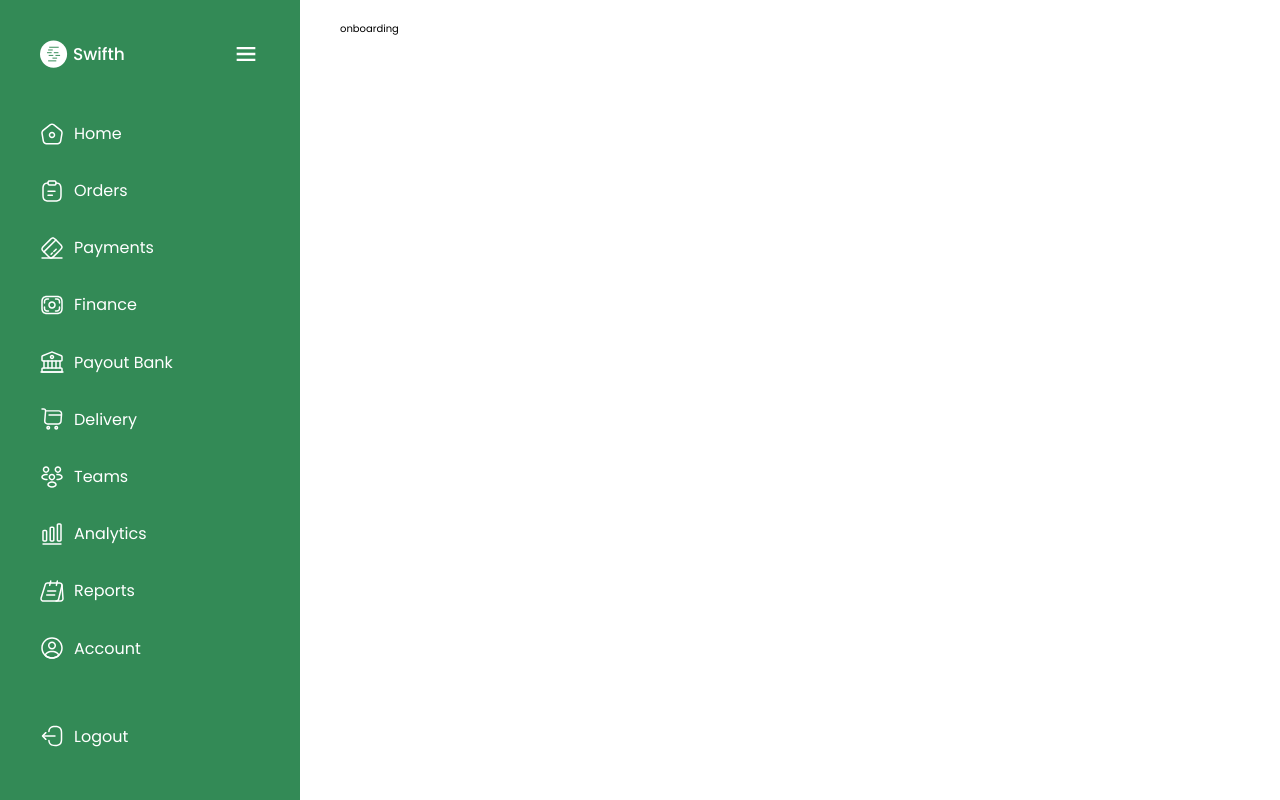
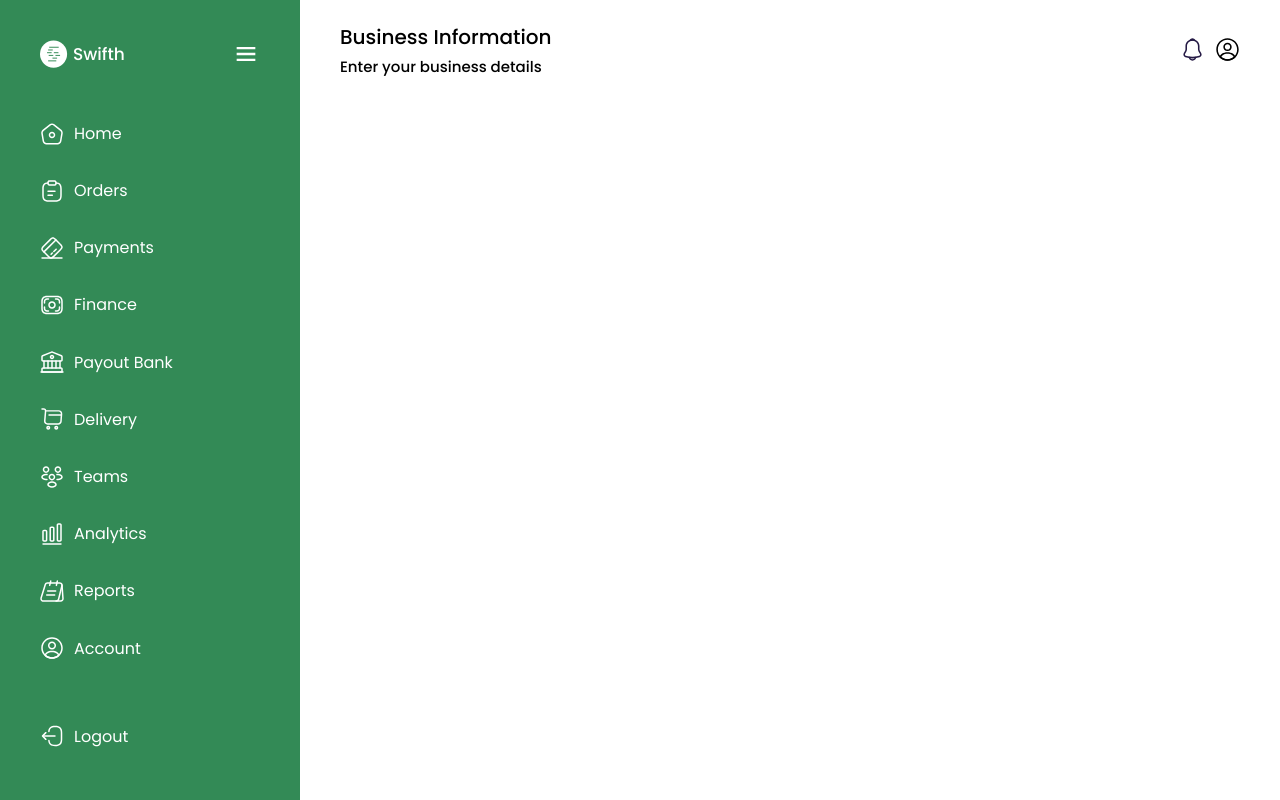
Before and after one commit to projects-for-clients/swifth, a React (Vite) app: page /dashboard/onboarding in a window 1280 px wide. Built offline with nearby package versions, Linux system fonts and the light colour scheme.

Commit message:
working on onboarding route

```diff
--- a/src/container/dashboard/onboarding.tsx
+++ b/src/container/dashboard/onboarding.tsx
@@ -1,9 +1,16 @@
+import Header from "../../components/dashboard/Header";
 
 
 const onboarding = () => {
   return (
-    <div>onboarding</div>
-  )
+    <>
+      <Header title="Business Information" subTitle="Enter your business details" />
+
+      <div>
+
+      </div>
+    </>
+  );
 }
 
 
```
